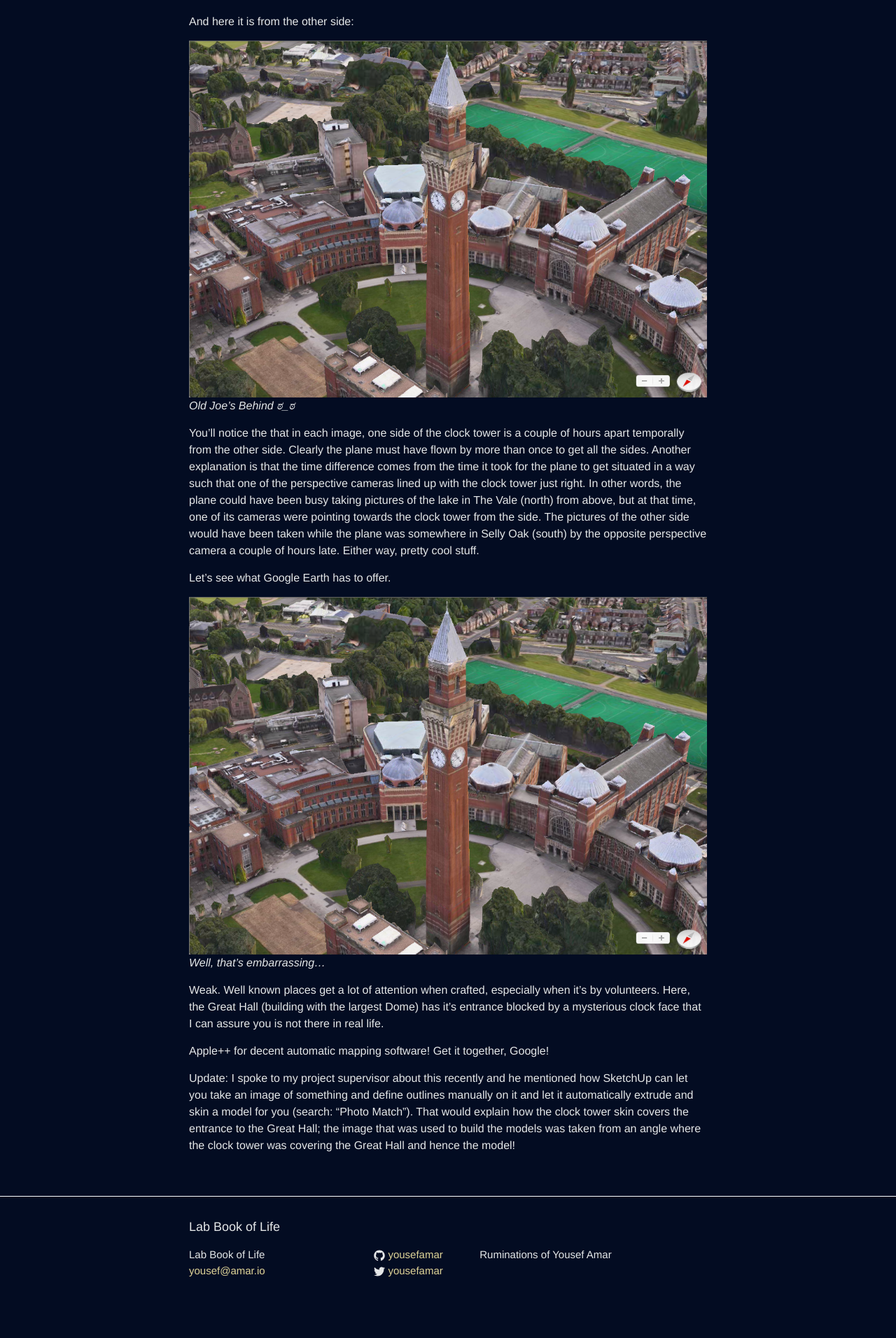
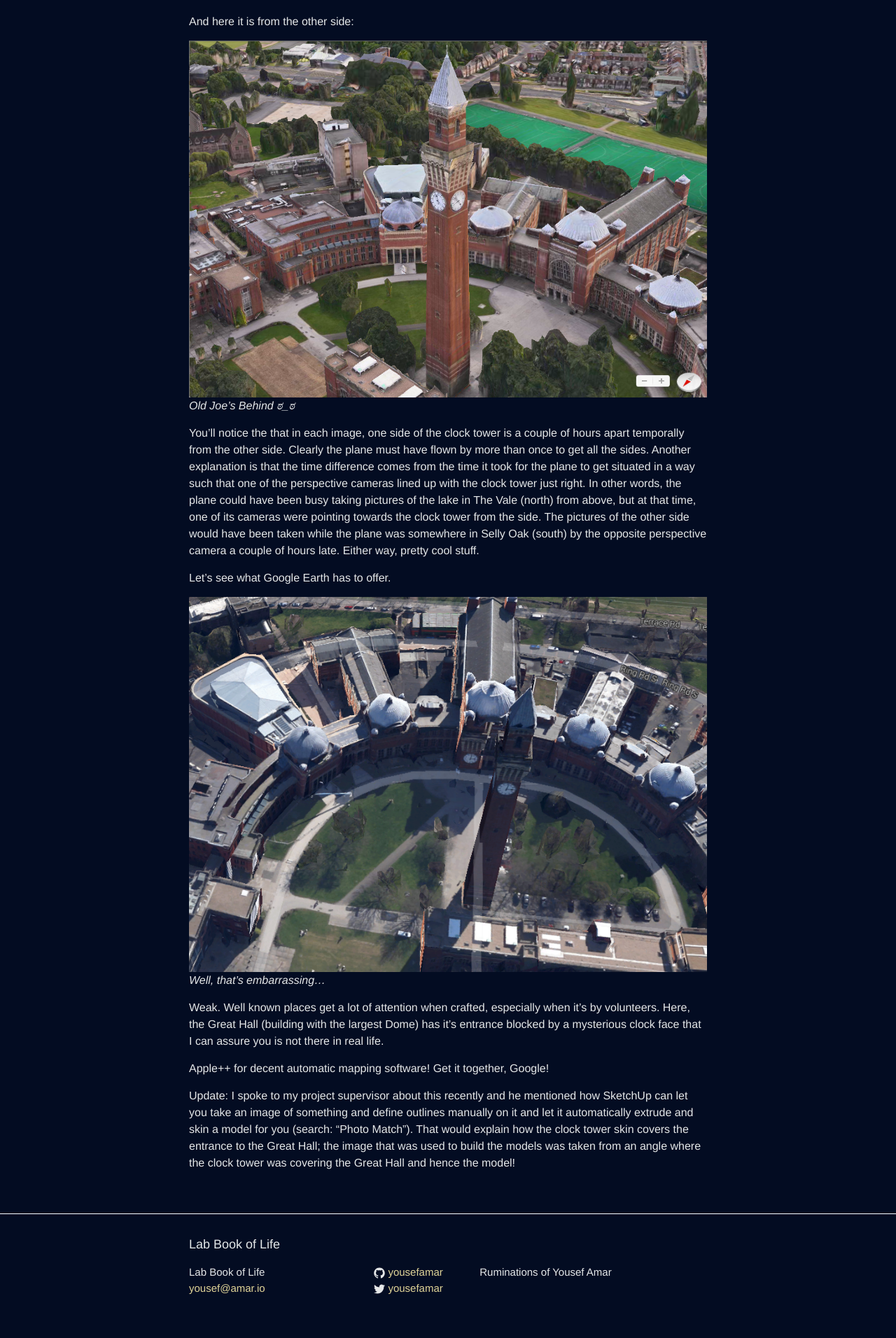
Before and after one commit to yousefamar/yousefamar.github.io, a Jekyll site: the page built from _blog/_posts/2013-10-24-apple-maps-3d-how-did-they-do-it.markdown, in a window 1280 px wide. Shown: the part 2216-4128 px from the top of the page at 70% size. Built offline with Jekyll 4.4.1, drawn with Linux system fonts in a browser that asks for light colours; before the commit the page ends 4103 px from its top, so only the background shows below that.

Commit message:
Fix wrong image

```diff
--- a/_blog/_posts/2013-10-24-apple-maps-3d-how-did-they-do-it.markdown
+++ b/_blog/_posts/2013-10-24-apple-maps-3d-how-did-they-do-it.markdown
@@ -30,7 +30,7 @@ You'll notice the that in each image, one side of the clock tower is a couple of
 
 Let's see what Google Earth has to offer.
 
-![Well, that's embarrassing...]({{ site.baseurl }}/assets/images/old-joe-back.png) *Well, that's embarrassing...*
+![Well, that's embarrassing...]({{ site.baseurl }}/assets/images/old-joe-google.png) *Well, that's embarrassing...*
 
 Weak. Well known places get a lot of attention when crafted, especially when it's by volunteers. Here, the Great Hall (building with the largest Dome) has it's entrance blocked by a mysterious clock face that I can assure you is not there in real life.
 
```
Also changed, not shown: 2 other files.
